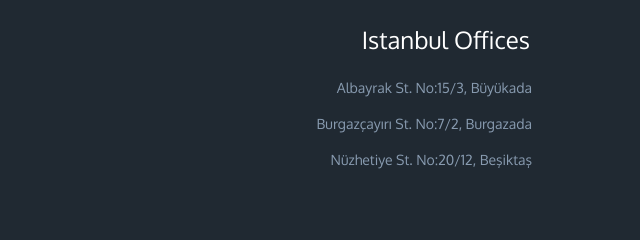
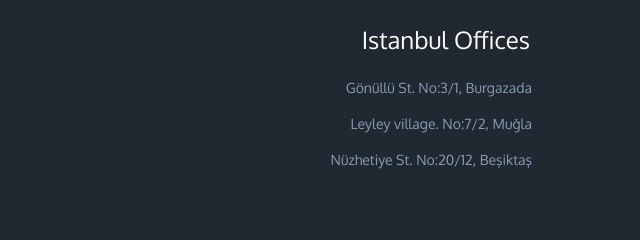
Before and after one commit to monoroutine/website, a plain HTML site: page docs/index.html in a window 1280 px wide. Shown: the part 1772-2012 px from the top of the page, 640-1280 px from the left. Drawn offline with nearby package versions, Linux system fonts and the light colour scheme.

Commit message:
update adresses

```diff
--- a/docs/index.html
+++ b/docs/index.html
@@ -177,12 +177,12 @@
 						</li>
                         <li>
                             <a href="#">
-								Albayrak St. No:15/3, Büyükada
+								Gönüllü St. No:3/1, Burgazada
                             </a>
                         </li>
                         <li>
                             <a href="#">
-								Burgazçayırı St. No:7/2, Burgazada
+								Leyley village. No:7/2, Muğla
                             </a>
                         </li>
                         <li>
```
